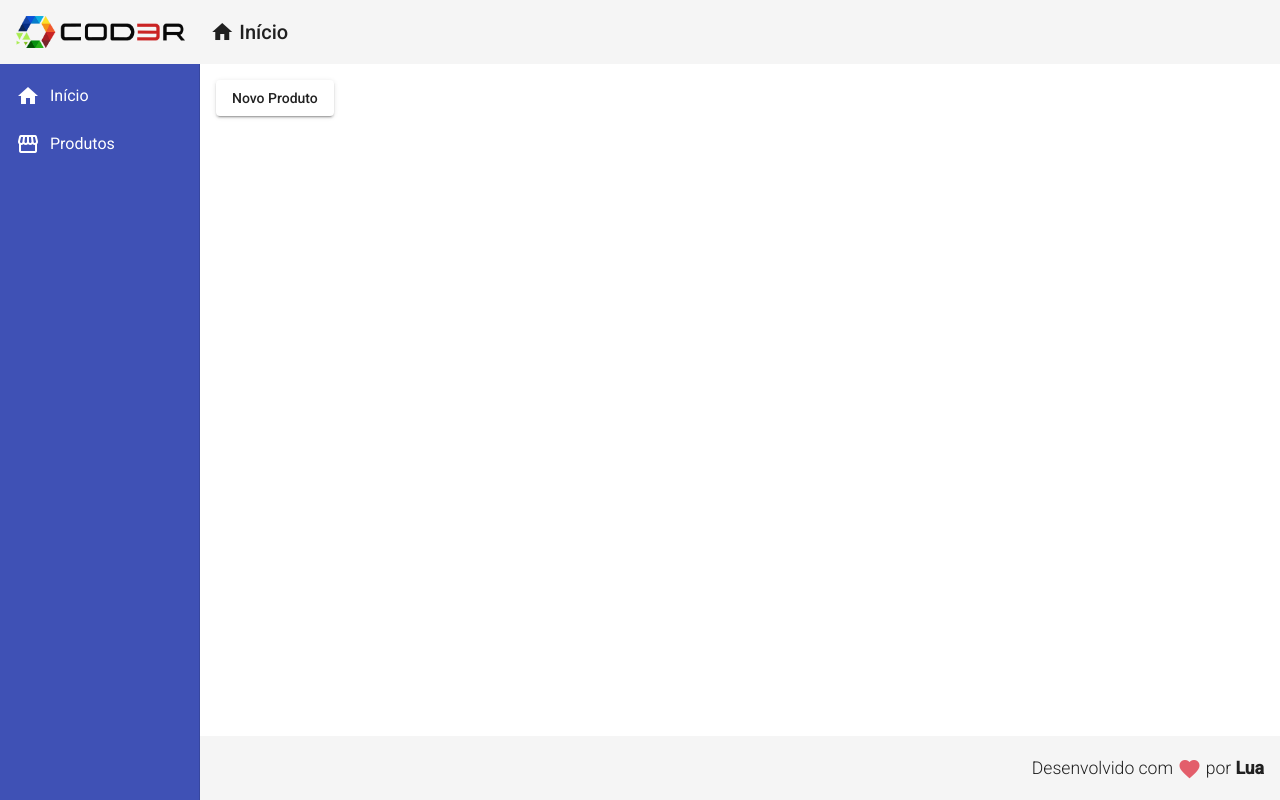
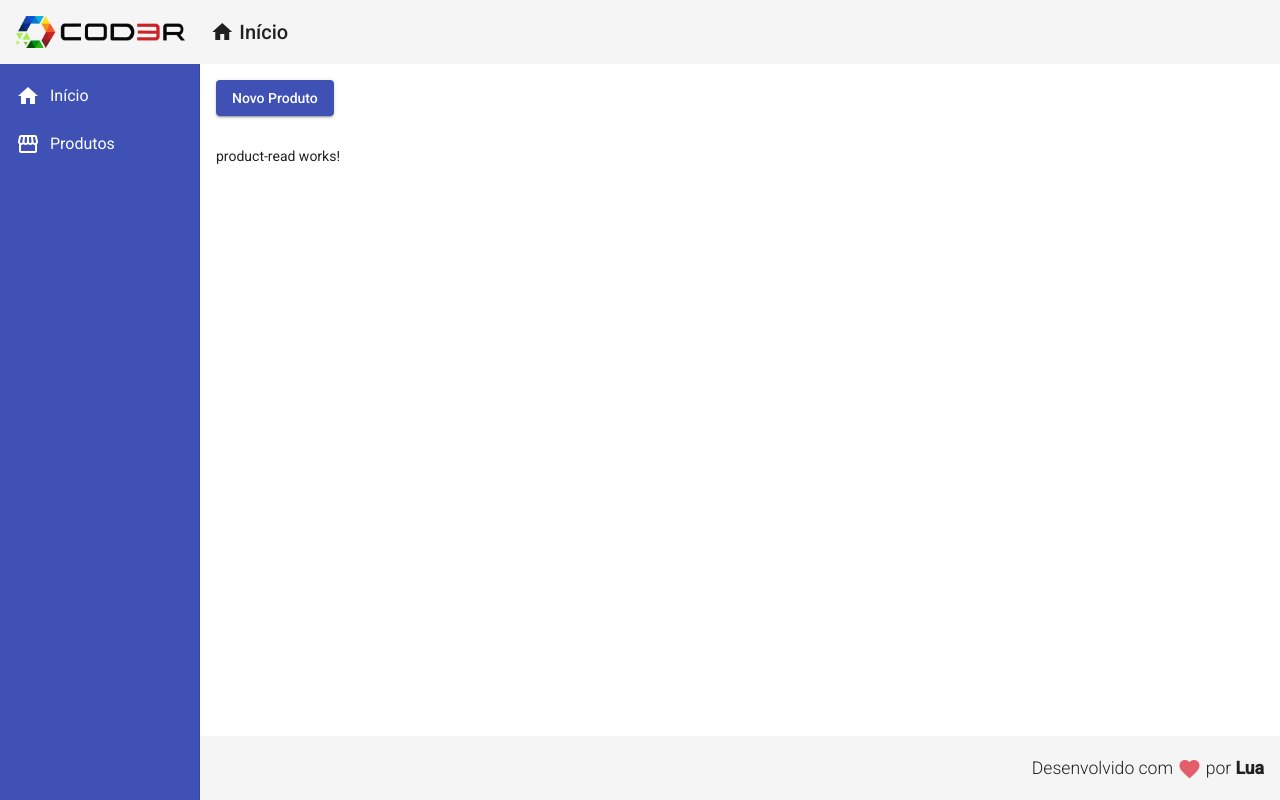
Before and after one commit to luarakerlen/angular-crud, an Angular app in the folder frontend/: page /products in a window 1280 px wide. Built offline with nearby package versions, Linux system fonts and the light colour scheme; no server answers.

Commit message:
create read products component

```diff
--- a/frontend/src/app/app.module.ts
+++ b/frontend/src/app/app.module.ts
@@ -22,6 +22,7 @@
 import { ProductCrudComponent } from './views/product-crud/product-crud.component';
 import { RedDirective } from './directives/red.directive';
 import { ProductCreateComponent } from './components/product/product-create/product-create.component';
+import { ProductReadComponent } from './components/product/product-read/product-read.component';
 
 @NgModule({
 	declarations: [
@@ -33,6 +34,7 @@
 		ProductCrudComponent,
 		RedDirective,
 		ProductCreateComponent,
+  ProductReadComponent,
 	],
 	imports: [
 		BrowserModule,
--- /dev/null
+++ b/frontend/src/app/components/product/product-read/product-read.component.html
@@ -0,0 +1 @@
+<p>product-read works!</p>
--- /dev/null
+++ b/frontend/src/app/components/product/product-read/product-read.component.ts
@@ -0,0 +1,21 @@
+import { Component, OnInit } from '@angular/core';
+import { Product } from '../product.model';
+import { ProductService } from '../product.service';
+
+@Component({
+	selector: 'app-product-read',
+	templateUrl: './product-read.component.html',
+	styleUrls: ['./product-read.component.css'],
+})
+export class ProductReadComponent implements OnInit {
+	products: Product[] = [];
+
+	constructor(private productService: ProductService) {}
+
+	ngOnInit(): void {
+		this.productService.read().subscribe((products) => {
+			this.products = products;
+      console.log(products)
+		});
+	}
+}
--- a/frontend/src/app/components/product/product.service.ts
+++ b/frontend/src/app/components/product/product.service.ts
@@ -23,4 +23,8 @@
 	create(product: Product): Observable<Product> {
 		return this.http.post<Product>(this.baseUrl, product);
 	}
+
+	read(): Observable<Product[]> {
+		return this.http.get<Product[]>(this.baseUrl);
+	}
 }
--- a/frontend/src/app/views/product-crud/product-crud.component.css
+++ b/frontend/src/app/views/product-crud/product-crud.component.css
@@ -0,0 +1,3 @@
+button {
+  margin-bottom: 30px;
+}
--- a/frontend/src/app/views/product-crud/product-crud.component.html
+++ b/frontend/src/app/views/product-crud/product-crud.component.html
@@ -1,3 +1,5 @@
-<button mat-raised-button (click)="navigateToProductCreate()">
+<button mat-raised-button (click)="navigateToProductCreate()" color="primary">
 	Novo Produto
 </button>
+
+<app-product-read></app-product-read>
```
Also changed, not shown: frontend/src/app/components/product/product-read/product-read.component.css (added).
